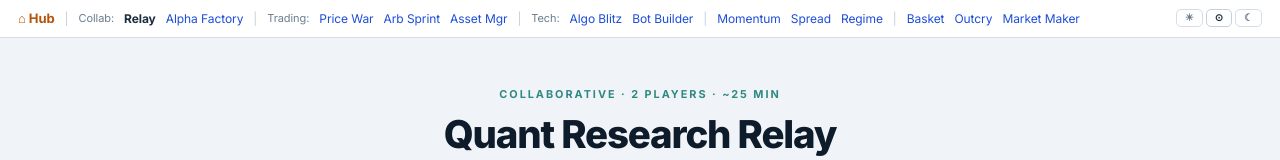
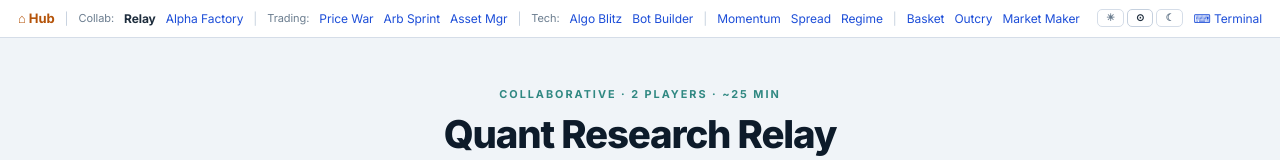
Before and after one commit to cindyle0308/trading-suite-server, a website: page public/quant-relay.html in a window 1280 px wide. Shown: the top 160 px of the page. Drawn offline with nearby package versions, Linux system fonts and the light colour scheme.

Commit message:
Add Terminal nav link + Research Terminal card [quant-relay.html]

```diff
--- a/public/quant-relay.html
+++ b/public/quant-relay.html
@@ -364,6 +364,8 @@ canvas{width:100%;border-radius:6px;}
   <a href="options-outcry.html">Outcry</a>
 <a href="https://lexie-marketmakerbaos.onrender.com" target="_blank">Market Maker</a>
 <span class="theme-nav-btns"><button class="tnb" data-t="light" onclick="setTheme('light',true)" title="Light">☀</button><button class="tnb" data-t="system" onclick="setTheme('system',true)" title="System">⊙</button><button class="tnb" data-t="dark" onclick="setTheme('dark',true)" title="Dark">☾</button></span>
+
+    <a href="terminal.html">⌨ Terminal</a>
 </nav>
 
 <!-- ═══ PHASE 0: INTRO ═══ -->
```
